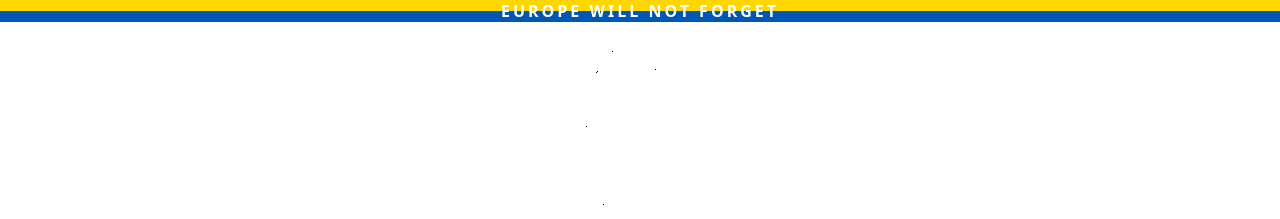
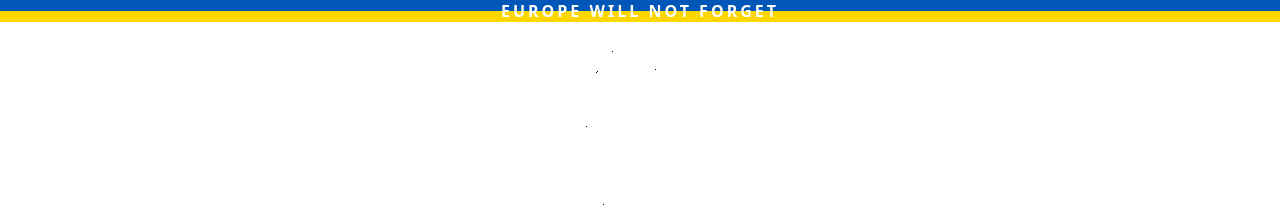
Before and after one commit to jacobsebek/jacobsebek.github.io, a plain HTML site: page index.html in a window 1280 px wide. Shown: the top 219 px of the page. Drawn offline with nearby package versions, Linux system fonts and the light colour scheme.

Commit message:
FLIPPED UKRAINE FLAG RETARD

```diff
--- a/index.html
+++ b/index.html
@@ -16,7 +16,7 @@
         }
 
         #ukraine {
-            background: linear-gradient(0deg, #0057B8 50%, #FFD700 51%);
+            background: linear-gradient(0deg, #FFD700 50%, #0057B8 51%);
             display: block;
             font: bold 16px sans;
             color: white;
```
